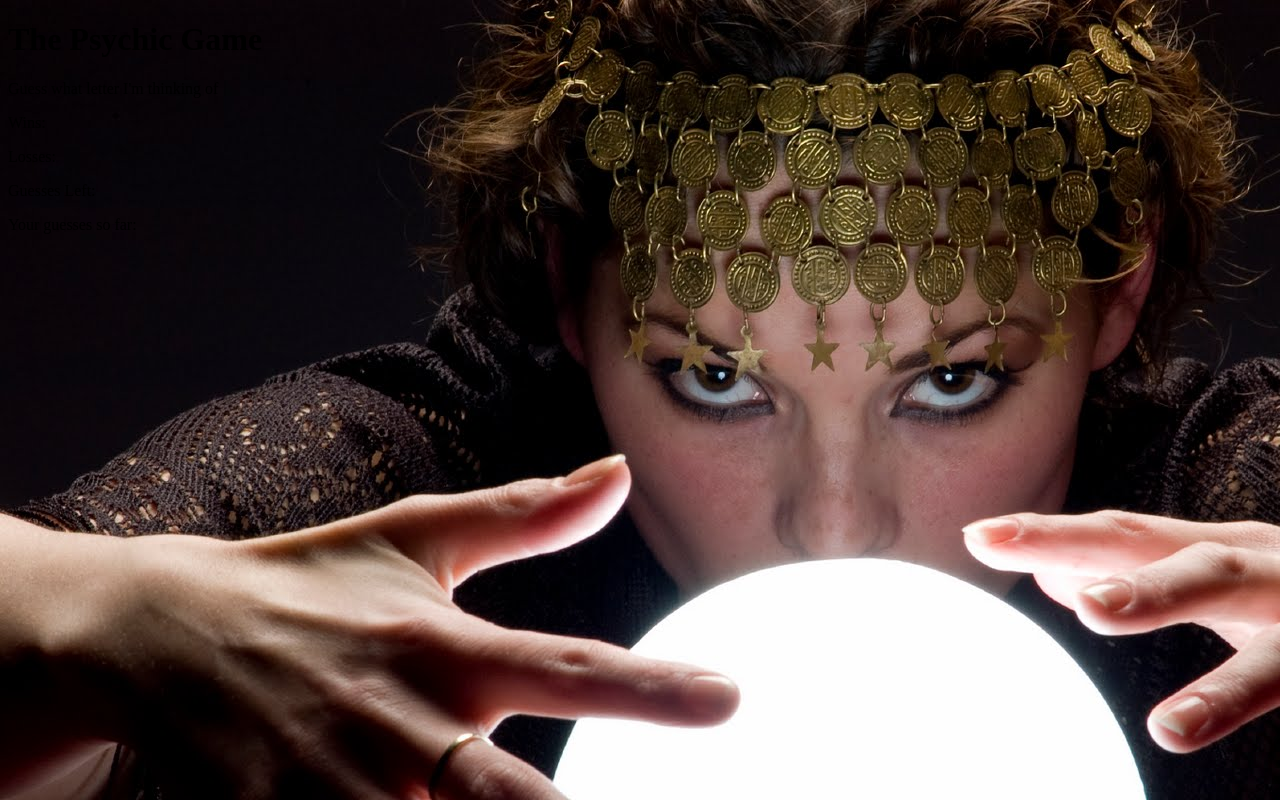
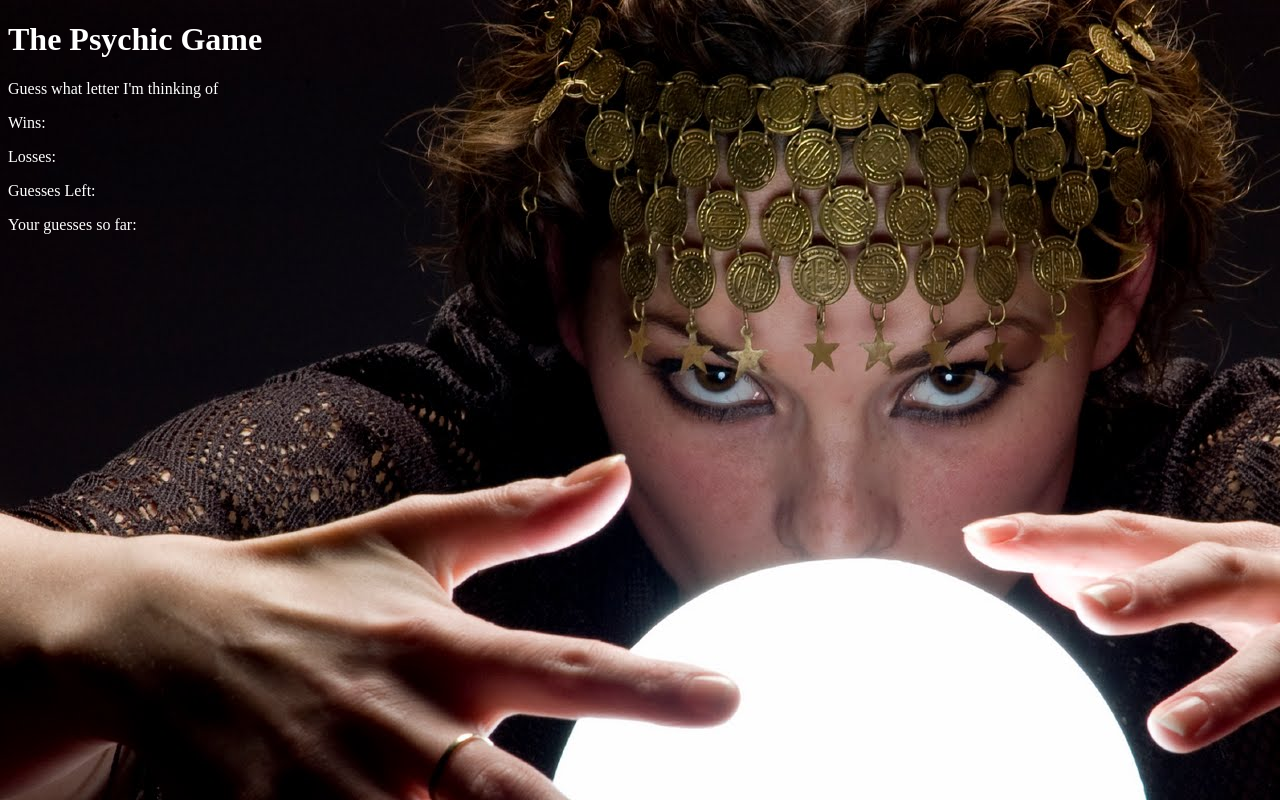
Before and after one commit to jstrub90/Psychic-Game, a plain HTML site: page index.html in a window 1280 px wide. Drawn offline with Linux system fonts and the light colour scheme.

Commit message:
changed font color, adding classes in html file

```diff
--- a/assets/css/style.css
+++ b/assets/css/style.css
@@ -1,3 +1,10 @@
 body {
     background: url(../images/Crystal-ball.jpg)
 }
+
+h1 {
+    color: white;
+}
+p {
+    color: white;
+}
--- a/index.html
+++ b/index.html
@@ -6,7 +6,7 @@
     <meta http-equiv="X-UA-Compatible" content="ie=edge">
     <title>The Psychic Game</title>
     <link rel="stylesheet" href="assets/css/style.css">
-
+    <script src="assets/javascript/game.js"></script>
 </head>
 <body>
 <h1>The Psychic Game</h1>
@@ -14,13 +14,13 @@
 <div>
     <p>Guess what letter I'm thinking of</p>
 
-    <p>Wins:</p>
+    <p id="wins-text">Wins:</p>
 
-    <p>Losses:</p>
+    <p id="losses-text">Losses:</p>
 
-    <p>Guesses Left:</p>
+    <p id="guesses-left-text">Guesses Left:</p>
 
-    <p>Your guesses so far:</p>
+    <p id="guesses-text">Your guesses so far:</p>
 </div>
 
 </body>
```
